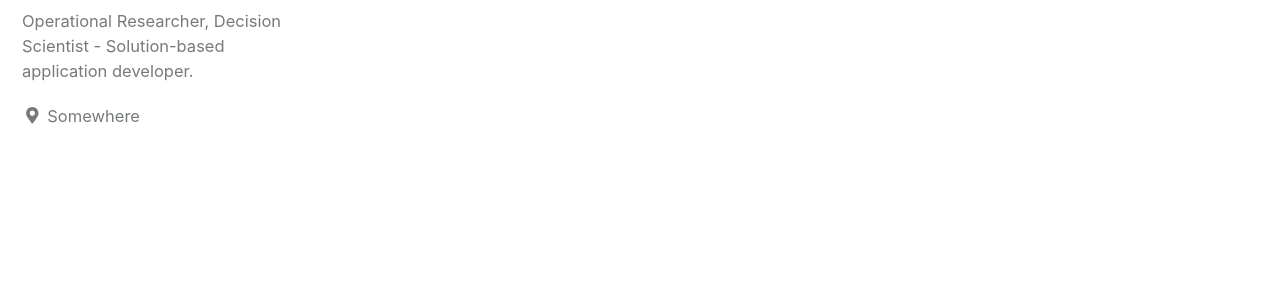
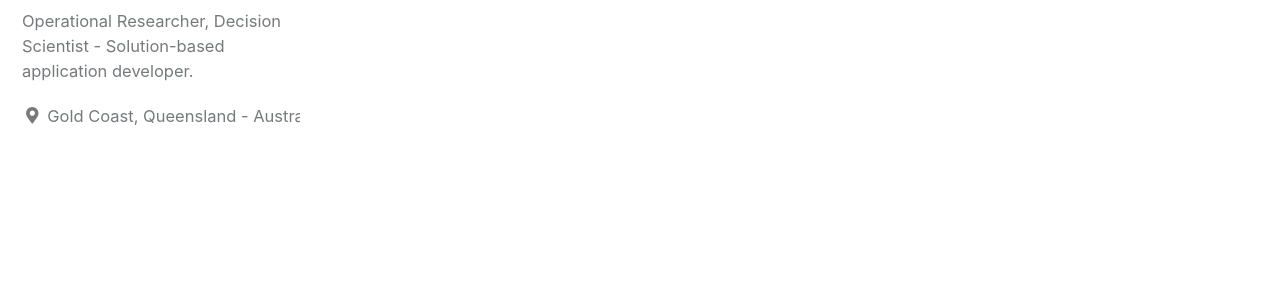
Before and after one commit to glauberesearch/glauberesearch.github.io, a Jekyll site: the page built from index.html, in a window 1280 px wide. Shown: the part 258-558 px from the top of the page. Built offline with Jekyll 4.4.1, drawn with Linux system fonts in a browser that asks for light colours; cached includes are drawn as plain includes; nearby versions of some CDN libraries; the list of posts is cut into pages by our own code.

Commit message:
location

```diff
--- a/_config.yml
+++ b/_config.yml
@@ -109,7 +109,7 @@ author:
   name             : "Glauber Cardoso"
   avatar           : /assets/images/profile-photo.jpg
   bio              : "Operational Researcher, Decision Scientist - Solution-based application developer."
-  location         : "Somewhere"
+  location         : "Gold Coast, Queensland - Australia (Oceania)"
   email            :
   links:
     - label: "Email"
```
